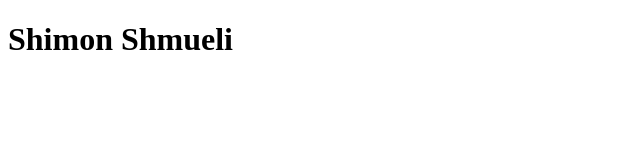
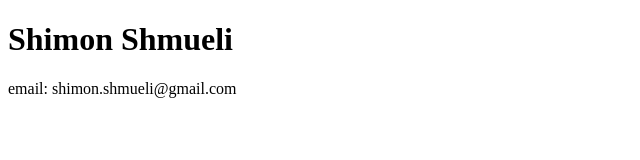
Before and after one commit to shimonshmueli/site, a plain HTML site: page index.html in a window 1280 px wide. Shown: the whole page, without its empty margins (0-640 px from the left). Drawn offline with Linux system fonts and the light colour scheme.

Commit message:
added email

```diff
--- a/index.html
+++ b/index.html
@@ -8,5 +8,5 @@
 </head>
 <body>
     <h1>Shimon Shmueli</h1>
-</body>
+    email: shimon.shmueli@gmail.com
 </html>
```
